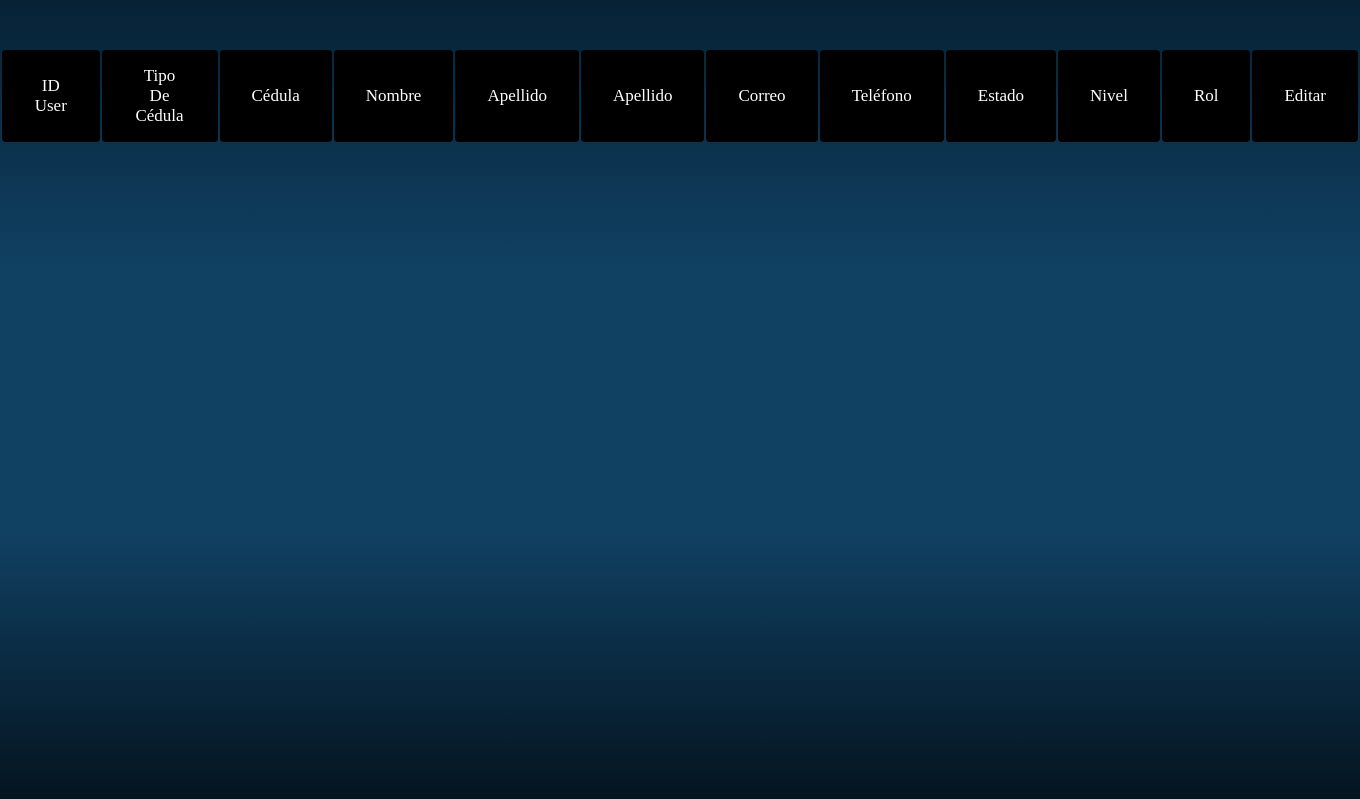
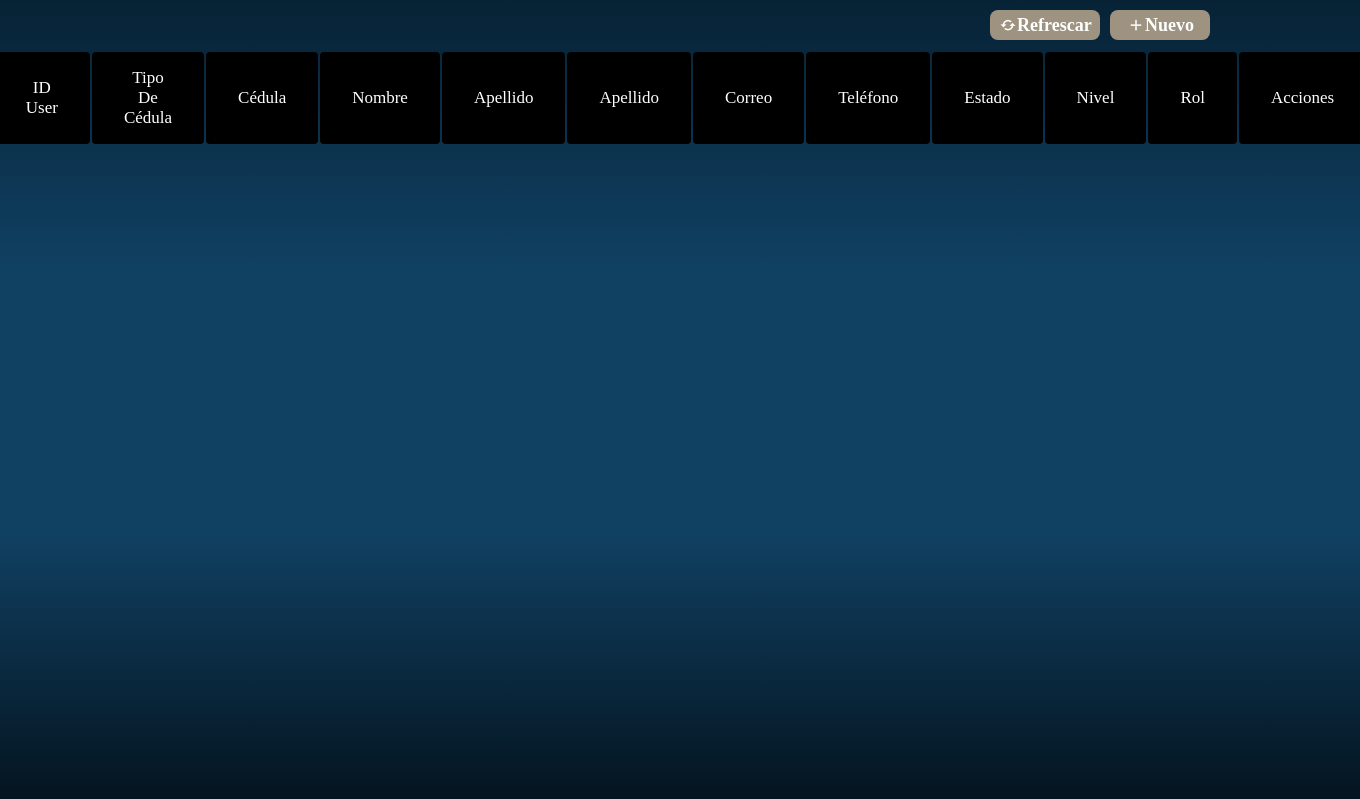
Before and after one commit to EstivenHM/Proyecto_Profesional, a PHP site: page /Usuarios.php in a window 1360 px wide. Shown: the part 111-910 px from the top of the page. Run offline with PHP 8.4, Linux system fonts and the light colour scheme; the visitor is signed in with stand-in values (Sample User, id 1); data that the repository does not hold is empty.

Commit message:
diseño de botones pantalla usuarios

```diff
--- a/Proyecto_final/RobertWEB/Stylecss/Usuarios.css
+++ b/Proyecto_final/RobertWEB/Stylecss/Usuarios.css
@@ -48,12 +48,66 @@ header {
   flex-direction: column; /* Añadido para centrar verticalmente en dispositivos pequeños */
 }
 
+.btn-boton {
+  display: flex;
+  justify-content: flex-end; /* Mueve el botón a la derecha */
+  width: 78%;
+  margin-top: 10px;
+}
+
+.btn-boton .btn-refrescar {
+  display: flex;
+  justify-content: center;
+  align-items: center;
+  width: 110px; /* Establece un ancho fijo para todos los botones */
+  height: 30px; /* Establece una altura fija */
+  padding: 5px 10px;
+  font-size: 18px;
+  font-weight: bold;
+  text-align: center;
+  text-decoration: none;
+  color: white;
+  background-color: #9d9380;
+  border-radius: 8px;
+  transition: 0.3s ease, transform 0.2s ease;
+  margin-right: 10px;
+}
+
+.btn-boton .btn-nuevo {
+  display: flex;
+  justify-content: center;
+  align-items: center;
+  width: 100px; /* Establece un ancho fijo para todos los botones */
+  height: 30px; /* Establece una altura fija */
+  padding: 5px 10px;
+  font-size: 18px;
+  font-weight: bold;
+  text-align: center;
+  text-decoration: none;
+  color: white;
+  background-color: #9d9380;
+  border-radius: 8px;
+  transition: 0.3s ease, transform 0.2s ease;
+}
+
+.btn-nuevo:hover {
+  background-color: rgb(236, 236, 236);
+  color: #9d9380;
+  transform: scale(1.05);
+}
+
+.btn-refrescar:hover {
+  background-color: rgb(236, 236, 236);
+  color: #9d9380;
+  transform: scale(1.05);
+}
+
 .a_body {
   display: flex;
   justify-content: center;
   align-items: flex-start;
   height: 100vh;
-  padding-top: 3rem;
+  padding-top: 10px;
 }
 
 .titulo td {
@@ -74,27 +128,55 @@ header {
   border-radius: 4px;
 }
 
-.t_body .boton-editar {
-  display: center;
-  width: 4.0625rem;
-  height: 1.5625rem;
-  padding: 0.25rem 0.75rem;
-  font-weight: bold;
-  text-align: center;
+.t_body .btn-editar {
+  display: inline-flex;
+  justify-content: center;
+  align-items: center;
+  padding: 5px 15px;
+  color: white;
+  background-color: #18bb0f;
+  border-radius: 8px;
+  margin-right: 5px;
   text-decoration: none;
+  transition: 0.3s ease, transform 0.2s ease;
+}
+
+.t_body .btn-eliminar {
+  display: inline-flex;
+  justify-content: center;
+  align-items: center;
+  padding: 5px 15px;
   color: white;
-  background-color: #9d9380;
+  text-decoration: none;
+  background-color: #ca2c2c;
   border-radius: 8px;
-  font-size: 0.9375rem;
+  transition: 0.3s ease, transform 0.2s ease;
+}
+
+.t_body .btn-editar i,
+.t_body .btn-eliminar i {
+  margin: auto;
+}
+
+.btn-editar:hover {
+  background-color: #13850d;
+  color: #ffffff;
+  transform: scale(1.05);
+}
+
+.btn-eliminar:hover {
+  background-color: #a31818;
+  color: #ffffff;
+  transform: scale(1.05);
 }
 
 .table {
   border-radius: 12px;
   border-collapse: separate;
-  width: 100%; /* Añadido para hacer la tabla responsiva */
-  max-width: 100%; /* Añadido para prevenir el desbordamiento en pantallas pequeñas */
-  margin: 0 auto; /* Centrar la tabla */
-  overflow-x: auto; /* Añadido para permitir el desplazamiento horizontal */
+  width: 100%;
+  max-width: 100%;
+  margin: 0 auto;
+  overflow-x: auto;
 }
 
 .container {
--- a/Proyecto_final/RobertWEB/Usuarios.php
+++ b/Proyecto_final/RobertWEB/Usuarios.php
@@ -41,6 +41,10 @@ $result = mysqli_query($conexion,$query);
 
     <section>
         <div class="Home">
+            <div class="btn-boton">
+            <a href="Usuarios.php" class="btn-refrescar"><i class='bx bx-refresh' ></i>Refrescar</a>
+            <a href="Crearusuario.php" class="btn-nuevo"><i class='bx bx-plus'></i>Nuevo</a>
+            </div>
             <div class="a_body">
                 <table class="table">
                     <thead>
@@ -56,7 +60,9 @@ $result = mysqli_query($conexion,$query);
                             <td>Estado</td>
                             <td>Nivel</td>
                             <td>Rol</td>
-                            <td>Editar</td>
+                            <td>Acciones</td>
+
+
                         </tr>
                     </thead>
                     <tbody class="t_body">
@@ -73,7 +79,9 @@ $result = mysqli_query($conexion,$query);
                                 <td><?php echo $row['Estado'] ?></td>
                                 <td><?php echo $row['Nivel'] ?></td>
                                 <td><?php echo $row['Rol'] ?></td>
-                                <td><a href="editar_usuario.php" class="boton-editar">Editar</a></td>
+                                <td><a href="editar_usuario.php" class="btn-editar"><i class='bx bxs-pencil' ></i></a>
+                                <a href="#" class="btn-eliminar"><i class='bx bxs-x-circle'></i></a></td>
+
                             </tr>
                         <?php } ?>
                     </tbody>
```
